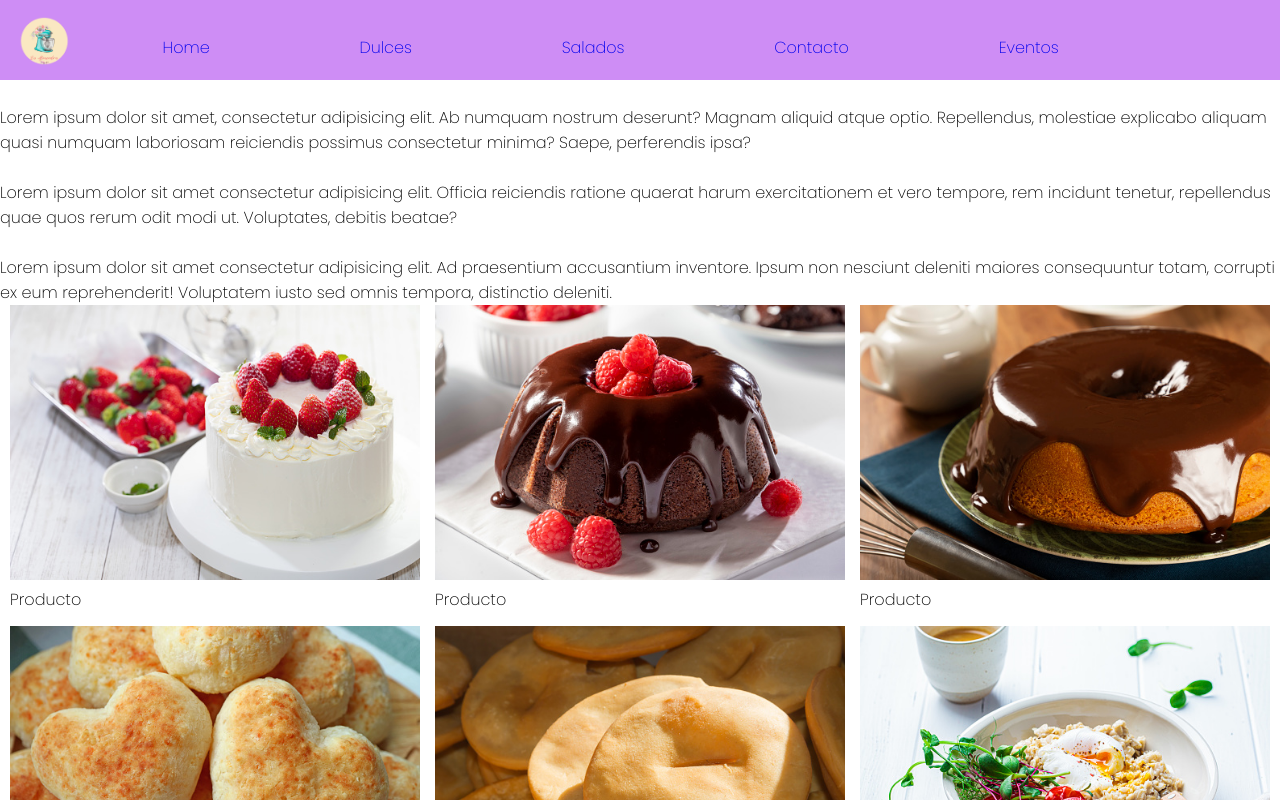
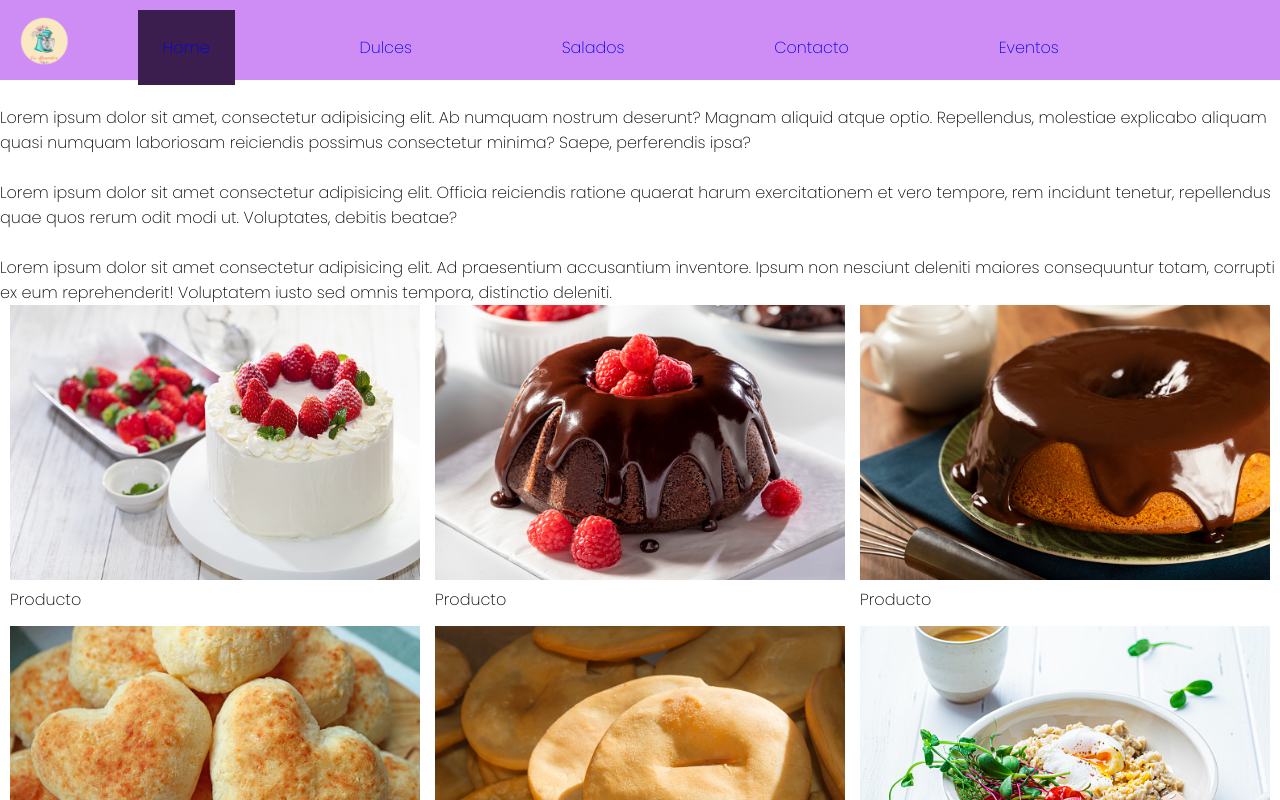
Before and after one commit to LucasMaciel01/Losalmendros---Maciel, a plain HTML site: page index.html in a window 1280 px wide. In both pictures the pointer is over the item "Home". Shown: the top 800 px of the page. Drawn offline with Linux system fonts and the light colour scheme.

Commit message:
Animaciones basicas a nav

```diff
--- a/style.css
+++ b/style.css
@@ -22,6 +22,10 @@
     margin: 4%;
     padding: 25px;
     margin-top: 10px;
+}
+
+.navegacion:hover {
+    background-color: #3c1e4e;
 }
 
 .cabecera{
```
